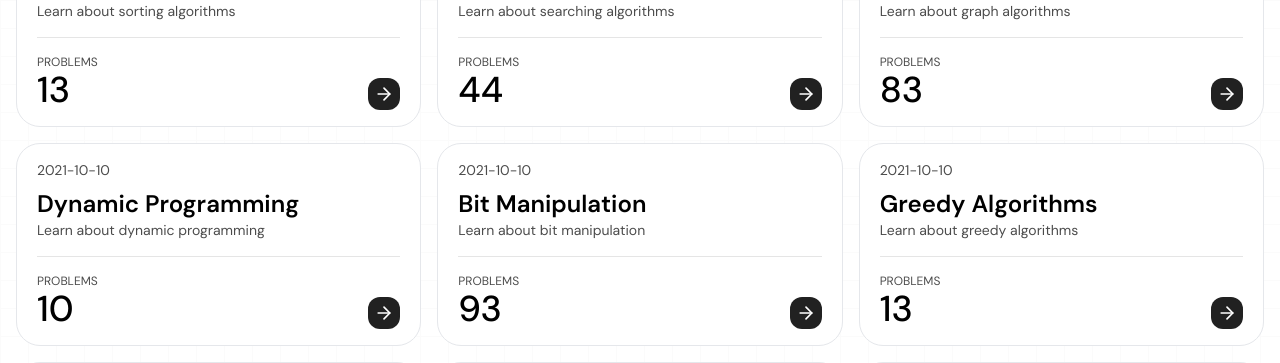
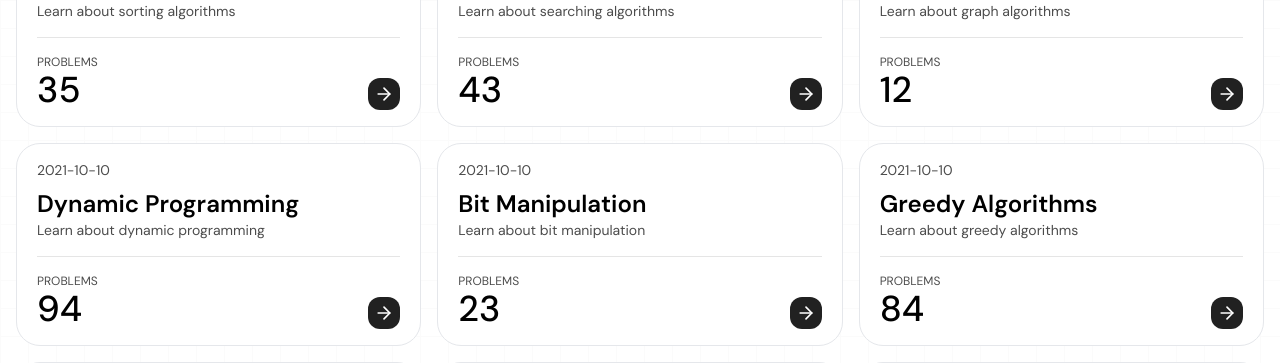
Before and after one commit to ayaanshrajotia/track-n-code, a Next.js app: page /inventory in a window 1280 px wide. Shown: the part 308-671 px from the top of the page. Built offline with nearby package versions, Linux system fonts and the light colour scheme.

Commit message:
Refactor inventory input labels and update problem count logic

```diff
--- a/app/(public)/inventory/page.tsx
+++ b/app/(public)/inventory/page.tsx
@@ -42,28 +42,30 @@ export default function Inventory() {
                                 </h4>
                                 <div className="flex flex-col gap-5">
                                     <div className="flex flex-col gap-1">
-                                        <label
+                                        {/* <label
                                             htmlFor="title"
                                             className="text-xs font-medium uppercase ml-1"
                                         >
                                             Title
-                                        </label>
+                                        </label> */}
                                         <input
                                             id="title"
                                             type="text"
+                                            placeholder="Title"
                                             className="bg-tnc-gray h-12 outline-none px-4 py-2 rounded-[12px]"
                                         />
                                     </div>
                                     <div className="flex flex-col gap-1">
-                                        <label
+                                        {/* <label
                                             htmlFor="description"
                                             className="text-xs font-medium uppercase ml-1"
                                         >
                                             Description
-                                        </label>
+                                        </label> */}
                                         <input
                                             id="description"
                                             type="text"
+                                            placeholder="Description"
                                             className="bg-tnc-gray h-12 outline-none px-4 py-2 rounded-[12px]"
                                         />
                                     </div>
@@ -89,7 +91,7 @@ export default function Inventory() {
                                 title={inventory.title}
                                 description={inventory.description}
                                 slug={inventory.slug}
-                                problemCount={Math.floor(Math.random() * 100)}
+                                problemCount={inventory.problemCounts}
                                 createdAt={inventory.createdAt}
                             />
                         ))}
--- a/app/components/InventoryContainer.tsx
+++ b/app/components/InventoryContainer.tsx
@@ -8,7 +8,7 @@ import { GlowingEffect } from "./ui/glowing-effect";
 export default function InventoryContainer({
     title,
     description,
-    problemCount,
+    // problemCount,
     slug,
     createdAt,
 }: InventoryType) {
@@ -33,7 +33,9 @@ export default function InventoryContainer({
                     <span className="text-xs opacity-70 uppercase">
                         Problems
                     </span>
-                    <span className="text-4xl font-medium">{problemCount}</span>
+                    <span className="text-4xl font-medium">
+                        {Math.floor(Math.random() * 100)}
+                    </span>
                 </div>
                 <Link
                     href={`/inventory/${slug}`}
```
